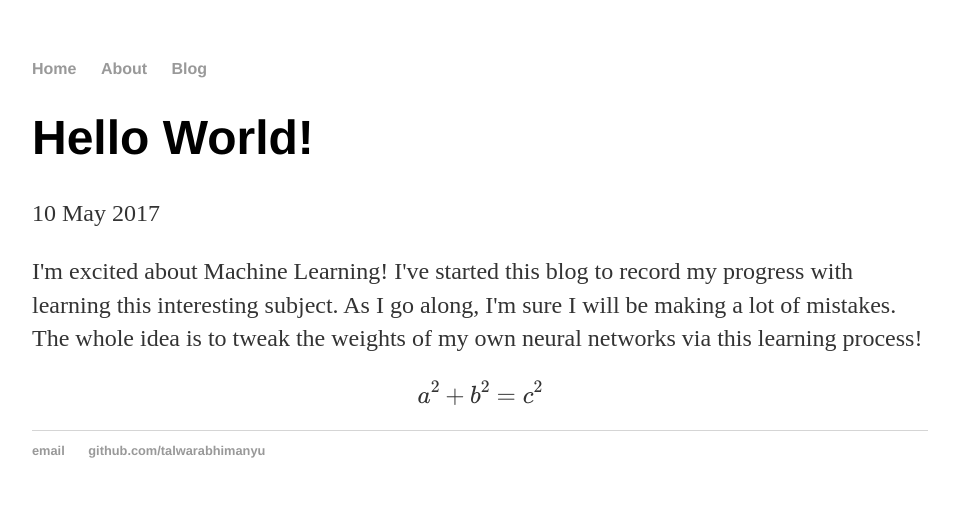
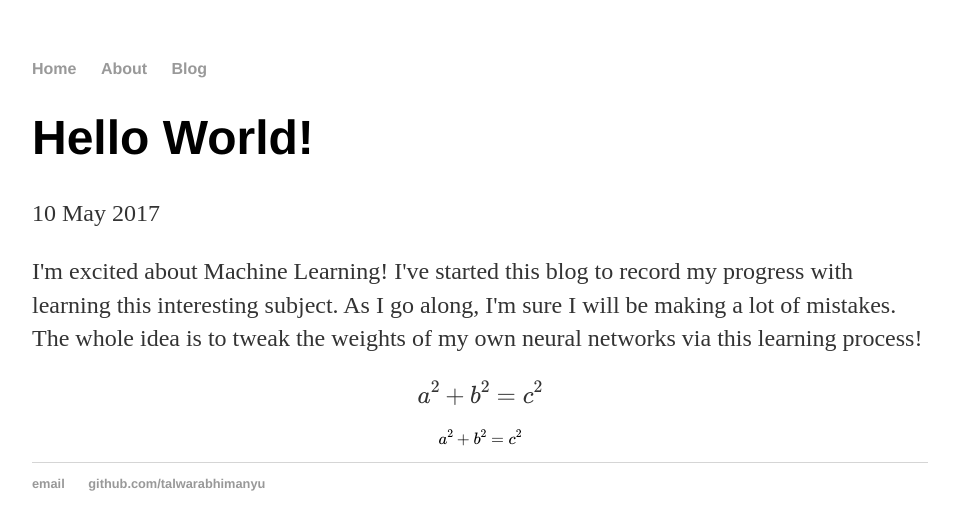
Before and after one commit to talwarabhimanyu/talwarabhimanyu.github.io, a Jekyll site: the page built from _posts/2017-05-10-Hello.html, in a window 1280 px wide. Shown: the top 530 px of the page, without its empty margins (160-1119 px from the left). Built offline with Jekyll 4.4.1, drawn with Linux system fonts in a browser that asks for light colours; formulas are drawn with MathJax 3.

Commit message:
MathJax testing

```diff
--- a/_posts/2017-05-10-Hello.html
+++ b/_posts/2017-05-10-Hello.html
@@ -5,5 +5,6 @@ date: 2017-05-10
 ---
 	<body>
 		<p>I'm excited about Machine Learning! I've started this blog to record my progress with learning this interesting subject. As I go along, I'm sure I will be making a lot of mistakes. The whole idea is to tweak the weights of my own neural networks via this learning process!</p>
-		<p> $$a^2 + b^2 = c^2$$
+		<p> $$a^2 + b^2 = c^2$$ </p>
+		<script type="math/tex; mode=display">a^2 + b^2 = c^2</script>
 	</body>
```
Also changed, not shown: 1 other file.
